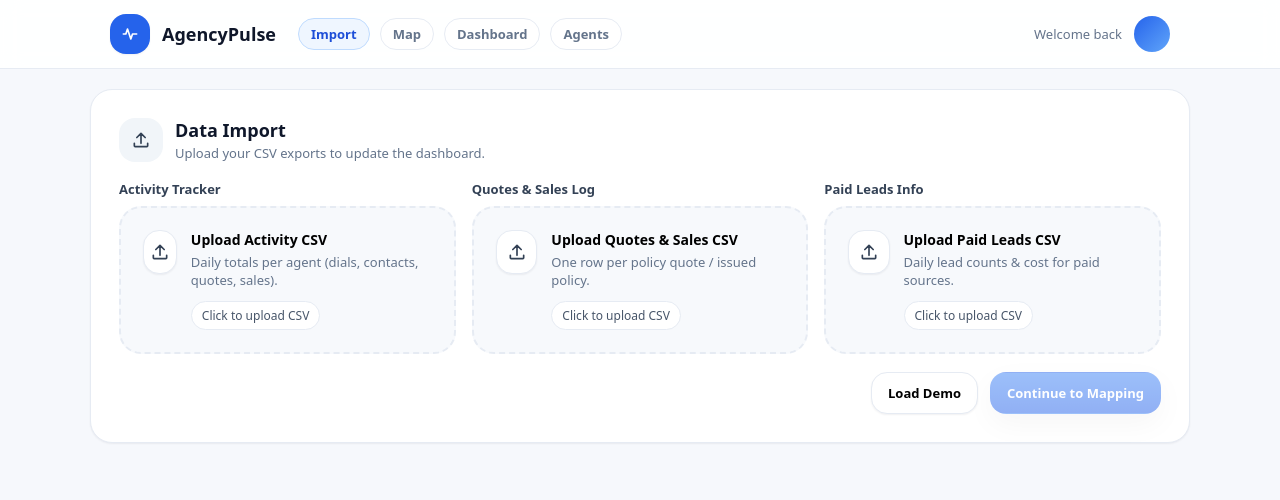
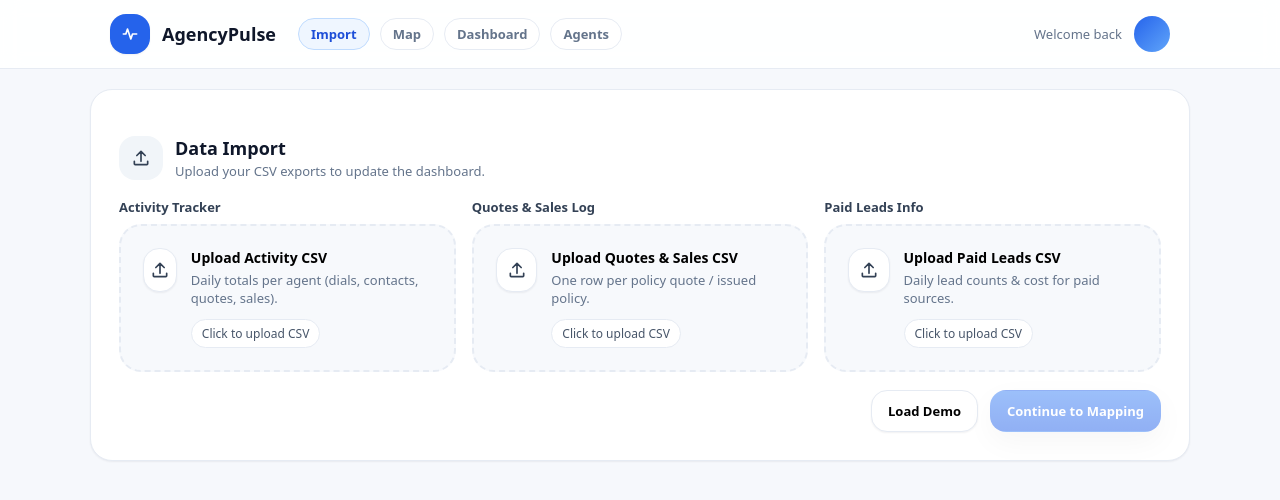
Before and after one commit to destiny-ross-dev/agency-pulse, a React (Vite) app: page /import-data in a window 1280 px wide. Shown: the top 500 px of the page. Built offline with nearby package versions, Linux system fonts and the light colour scheme.

Commit message:
ui fix, spacing issue

```diff
--- a/src/index.css
+++ b/src/index.css
@@ -294,7 +294,7 @@ select {
   display: flex;
   align-items: center;
   gap: 12px;
-  margin-bottom: 18px;
+  margin: 18px 0;
 }
 
 .section-icon {
```
